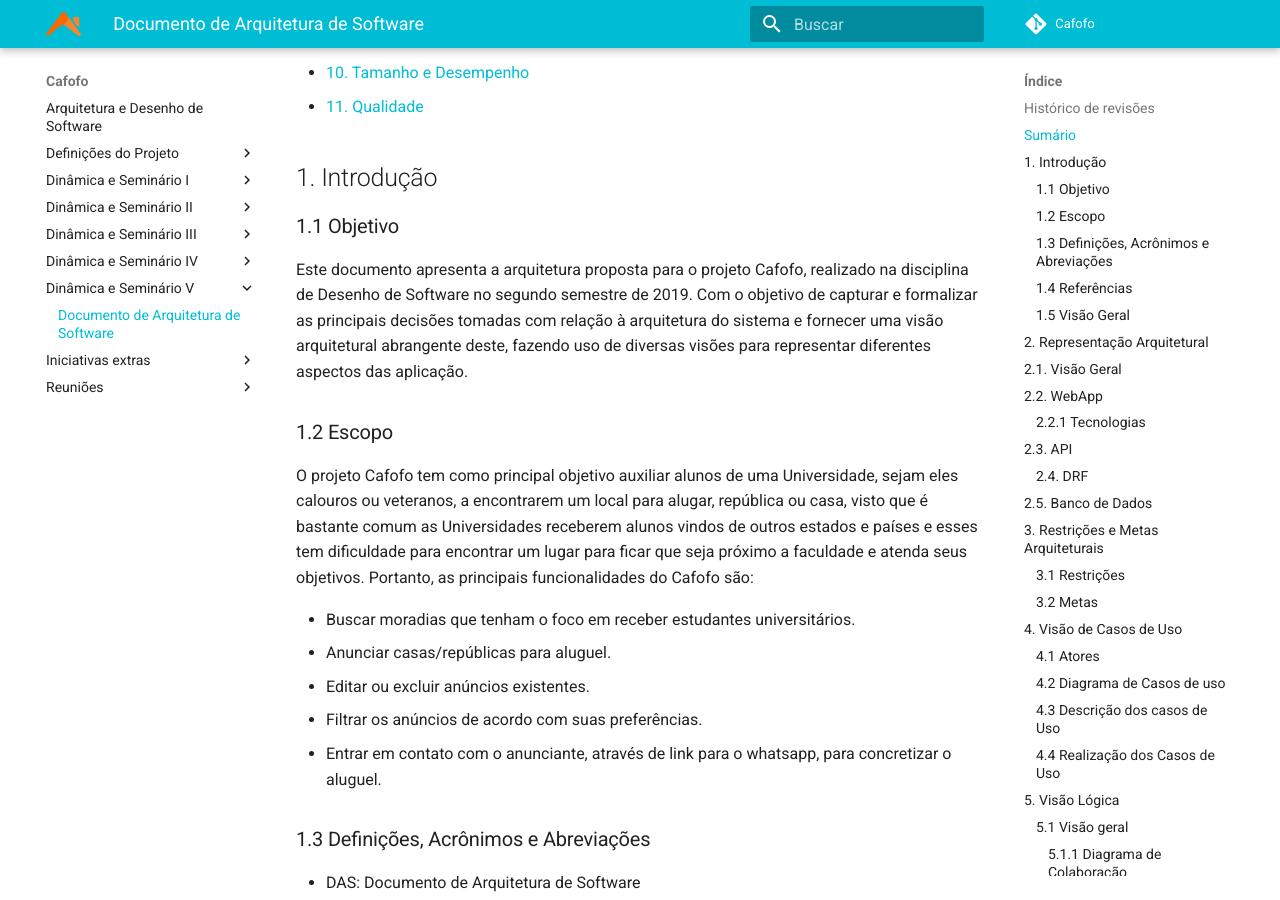
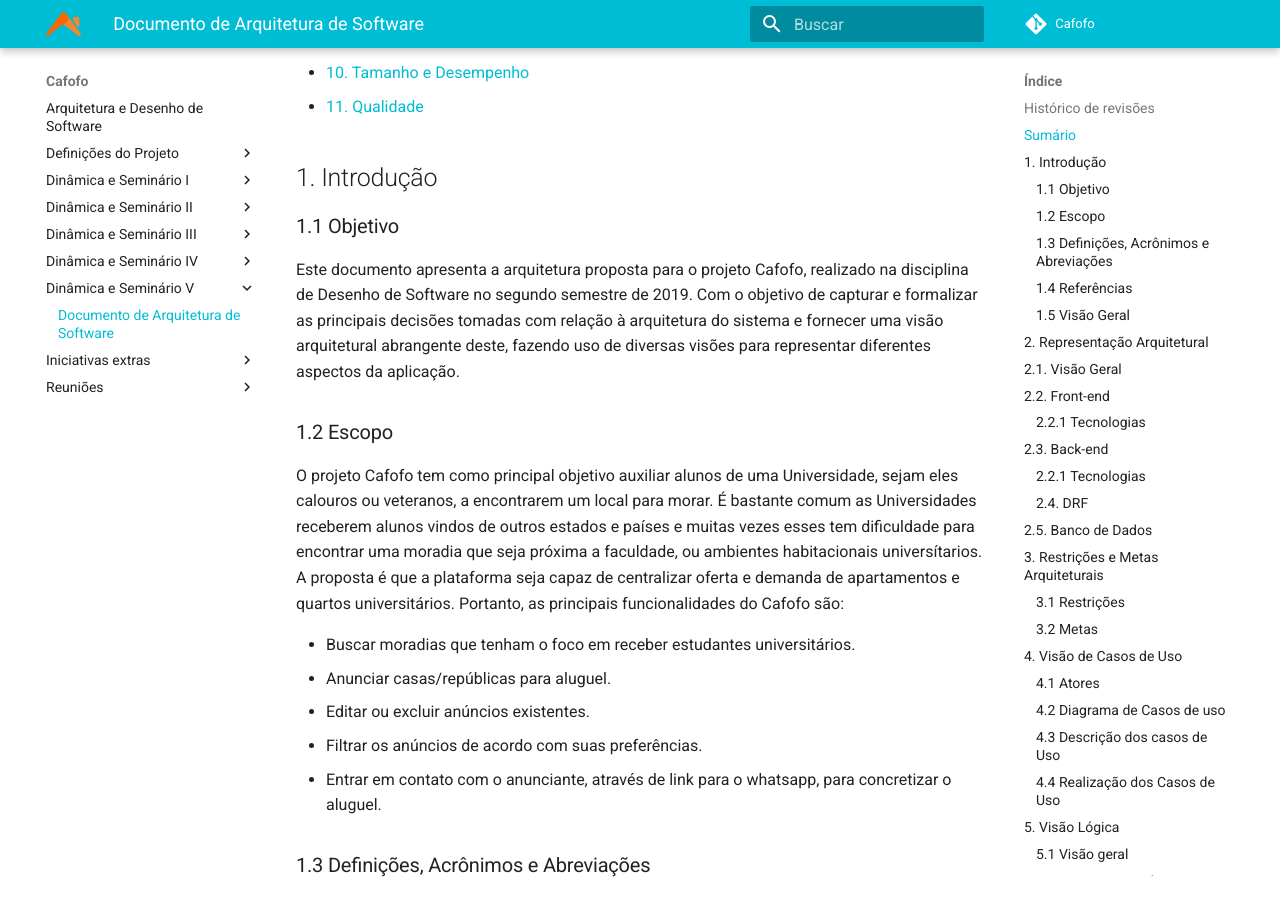
Before and after one commit to desenho-2019/Wiki, an MkDocs documentation site: the page built from docs/Dinâmica e Seminário V/Documento de Arquitetura.md, in a window 1280 px wide and 900 px high, scrolled down 1971 px. Built offline with MkDocs 1.6.1 and Material for MkDocs 9.7.7, drawn with Linux system fonts in a browser that asks for light colours; some of the changed text lies outside the part shown.

Commit message:
refatorando topico 2 do DAS

```diff
--- a/docs/Dinâmica e Seminário V/Documento de Arquitetura.md
+++ b/docs/Dinâmica e Seminário V/Documento de Arquitetura.md
@@ -44,11 +44,11 @@
 
 ### 1.1 Objetivo
 
-Este documento apresenta a arquitetura proposta para o projeto Cafofo, realizado na disciplina de Desenho de Software no segundo semestre de 2019. Com o objetivo de capturar e formalizar as principais decisões tomadas com relação à arquitetura do sistema e fornecer uma visão arquitetural abrangente deste, fazendo uso de diversas visões para representar diferentes aspectos das aplicação.
+Este documento apresenta a arquitetura proposta para o projeto Cafofo, realizado na disciplina de Desenho de Software no segundo semestre de 2019. Com o objetivo de capturar e formalizar as principais decisões tomadas com relação à arquitetura do sistema e fornecer uma visão arquitetural abrangente deste, fazendo uso de diversas visões para representar diferentes aspectos da aplicação.
 
 ### 1.2 Escopo
 
-O projeto Cafofo tem como principal objetivo auxiliar alunos de uma Universidade, sejam eles calouros ou veteranos, a encontrarem um local para alugar, república ou casa, visto que é bastante comum as Universidades receberem alunos vindos de outros estados e países e esses tem dificuldade para encontrar um lugar para ficar que seja próximo a faculdade e atenda seus objetivos. Portanto, as principais funcionalidades do Cafofo são:
+O projeto Cafofo tem como principal objetivo auxiliar alunos de uma Universidade, sejam eles calouros ou veteranos, a encontrarem um local para morar. É bastante comum as Universidades receberem alunos vindos de outros estados e países e muitas vezes esses tem dificuldade para encontrar uma moradia que seja próxima a faculdade, ou ambientes habitacionais universítarios. A proposta é que a plataforma seja capaz de centralizar oferta e demanda de apartamentos e quartos universitários. Portanto, as principais funcionalidades do Cafofo são:
 
 - Buscar moradias que tenham o foco em receber estudantes universitários.
 - Anunciar casas/repúblicas para aluguel.
@@ -98,12 +98,14 @@
 ## 2.1. Visão Geral
 [![VisaoGeral](img/arquiteturaDRF_REACT.png)](img/arquiteturaDRF_REACT.png)
 
-Para desenvolver este projeto será utilizado o React no front-end e no back-end será utilizado Django em conjunto ao Django Rest Framework. O Django trabalha com a arquitetura MVT contudo a camanda Template será substituida pelo React. Sendo esta ligação entre DRF(Django Rest Framework)com React através do método de protocolo HTTP através da URL.
+A Figura acima ilustra de forma simples como os componentes do projeto estão organizados. Existem 3 partes principais distintas, são elas: O Back-end, Front-end e o Banco de Dados.
 
 
-## 2.2. WebApp
+## 2.2. Front-end
 
-Essa é a camada de interação do usuário. Através dela o usuário será capaz de buscar e adicionar dados à aplicação. Conforme o escopo do projeto e decisão da equipe, a única forma de interação do usuário será essa. Não serão desenvolvidas outras plataformas de interação para o usuário no decorrer da disciplina. Sua funcionalidade principal é requisitar/exportar informações através da  API e apresentar os dados ao usuário.
+Essa é a camada de interação do usuário. Através dela o usuário é capaz interagir com a aplicação. O acesso se dá pela utilização de um web browser, através de um endereço http específico. Conforme o escopo do projeto e decisão da equipe, essa é a única plataforma disponível ao usuário, não havendo um aplicativo para smartphones ou semelhante.
+
+A nível técnico, sua principal funcionalidade é a comunicação com a API.
 
 ### 2.2.1 Tecnologias
 
@@ -111,8 +113,14 @@
 
 "O React é uma biblioteca JavaScript de código aberto com foco em criar interfaces de usuário em páginas web. É mantido pelo Facebook, Instagram, outras empresas e uma comunidade de desenvolvedores individuais. É utilizado nos sites da Netflix, Imgur, Feedly, Airbnb, SeatGeek, HelloSign, Walmart e outros." [2]
 
-## 2.3. API
+A ferramenta foi escolhida devido a sua facilidade de implementação, visto o conhecimento da equipe, grande suporte da comunidade e documentação abrangente. A sua capacidade de reaproveitamento de código torna a ferramenta desejável no desenvolvimento de produtos de software.
 
+## 2.3. Back-end
+
+
+text
+
+### 2.2.1 Tecnologias
 [![API](img/pythonrest.png)](img/pythonrest.png)
 
 Representational State Transfer (REST) é um estilo de projeto de arquitetura de desenvolvimento web que se refere à separação lógica dos recursos da API, habilitando fácil acesso, manipulação e dimensionamento. Componentes reusáveis são escritos para serem facilmente adminitrados através de requisições HTTP simples e intuitivas, como GET, POST, PUT, PATCH e DELETE (pode ter mais, mas essas são as mais usadas).
```
